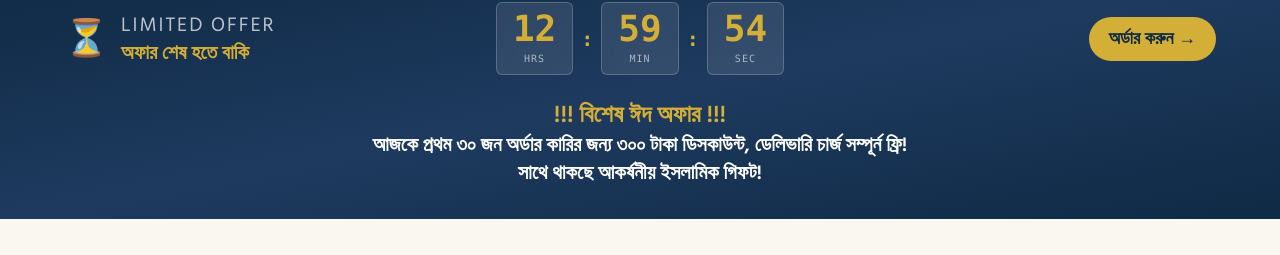
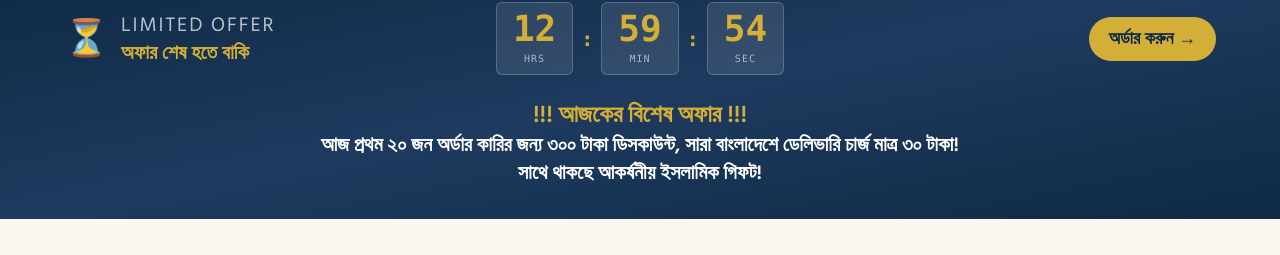
Before and after one commit to saheen-shuvo/barakah-ecommerce-project, a Next.js app in the folder barakah-client/: page /category/others/none in a window 1280 px wide. Shown: the part 111-366 px from the top of the page. Built offline with nearby package versions, Linux system fonts and the light colour scheme; no server answers.

Commit message:
Changed Offer

```diff
--- a/barakah-client/src/app/cart/page.jsx
+++ b/barakah-client/src/app/cart/page.jsx
@@ -156,7 +156,7 @@ export default function CartPage() {
                   <span>৳ {totalPrice.toFixed(2)}</span>
                 </div>
 
-                <p className="text-green-600 text-center pb-2">সারা বাংলাদেশে ফ্রি ডেলিভারি !</p>
+                <p className="text-green-600 text-center pb-2">সারা বাংলাদেশে ডেলিভারি চার্জ মাত্র ৩০ টাকা!</p>
 
                 <Link
                   href="/checkout"
--- a/barakah-client/src/app/checkout/page.jsx
+++ b/barakah-client/src/app/checkout/page.jsx
@@ -34,7 +34,7 @@ export default function CheckoutPage() {
     },
   });
 
-  const shippingCost = shipping === "inside" ? 0 : 0;
+  const shippingCost = shipping === "inside" ? 30 : 30;
 
   const finalTotal = useMemo(
     () => totalPrice + shippingCost,
@@ -370,7 +370,7 @@ export default function CheckoutPage() {
                       />
                       <span className="text-[#0f2a44]">ঢাকার ভিতরে</span>
                     </div>
-                    <span className="font-medium text-green-600">৳ 0.00</span>
+                    <span className="font-medium text-green-600">৳ 30.00</span>
                   </label>
 
                   <label className="flex cursor-pointer items-center justify-between rounded-xl border border-[#0f2a44]/10 px-4 py-4">
@@ -384,7 +384,7 @@ export default function CheckoutPage() {
                       />
                       <span className="text-[#0f2a44]">ঢাকার বাইরে</span>
                     </div>
-                    <span className="font-medium text-green-600">৳ 0.00</span>
+                    <span className="font-medium text-green-600">৳ 30.00</span>
                   </label>
                 </div>
               </div>
--- a/barakah-client/src/components/products/OfferCountdown.jsx
+++ b/barakah-client/src/components/products/OfferCountdown.jsx
@@ -101,9 +101,7 @@ export default function OfferCountdown({ product }) {
                 অর্ডার করুন →
               </button>
             ) : (
-              <button
-                className="px-5 py-2 rounded-full text-lg font-bold text-[#0f2a44] hover:scale-105 transition bg-[#d4af37]"
-              >
+              <button className="px-5 py-2 rounded-full text-lg font-bold text-[#0f2a44] hover:scale-105 transition bg-[#d4af37]">
                 অর্ডার করুন →
               </button>
             )}
@@ -113,10 +111,13 @@ export default function OfferCountdown({ product }) {
 
       {/* Bottom Offer Bar */}
       <div className=" text-white text-center text-xl font-semibold pb-8">
-        <span className="text-2xl text-[#d4af37]">!!! বিশেষ ঈদ অফার !!!</span>{" "}
+        <span className="text-2xl text-[#d4af37]">
+          !!! আজকের বিশেষ অফার !!!
+        </span>{" "}
         <br></br>
-        আজকে প্রথম ৩০ জন অর্ডার কারির জন্য ৩০০ টাকা ডিসকাউন্ট, ডেলিভারি চার্জ
-        সম্পূর্ন ফ্রি! <br></br> সাথে থাকছে আকর্ষনীয় ইসলামিক গিফট!
+        আজ প্রথম ২০ জন অর্ডার কারির জন্য ৩০০ টাকা ডিসকাউন্ট, সারা বাংলাদেশে
+        ডেলিভারি চার্জ মাত্র ৩০ টাকা!
+        <br></br> সাথে থাকছে আকর্ষনীয় ইসলামিক গিফট!
       </div>
     </section>
   );
```
